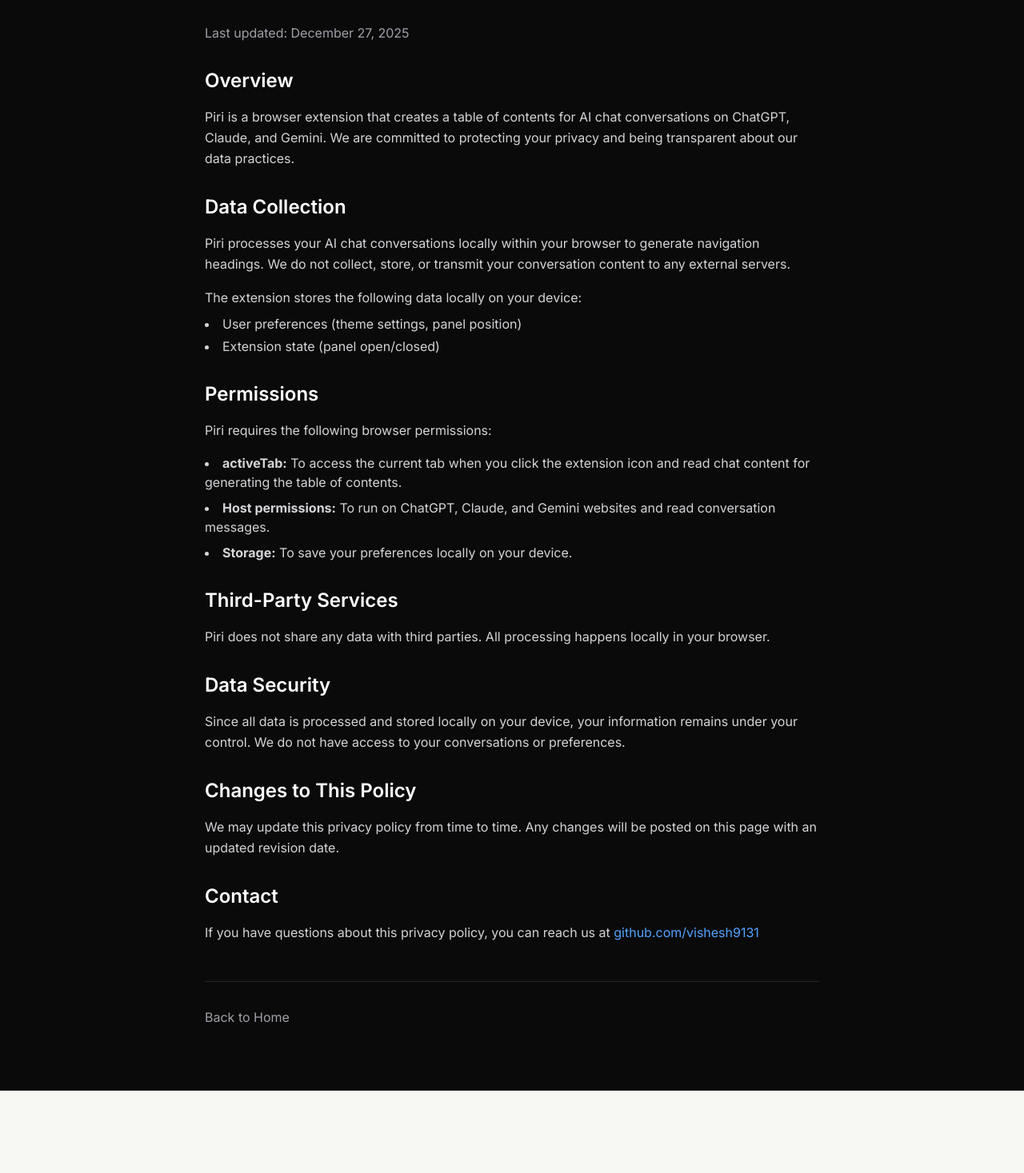
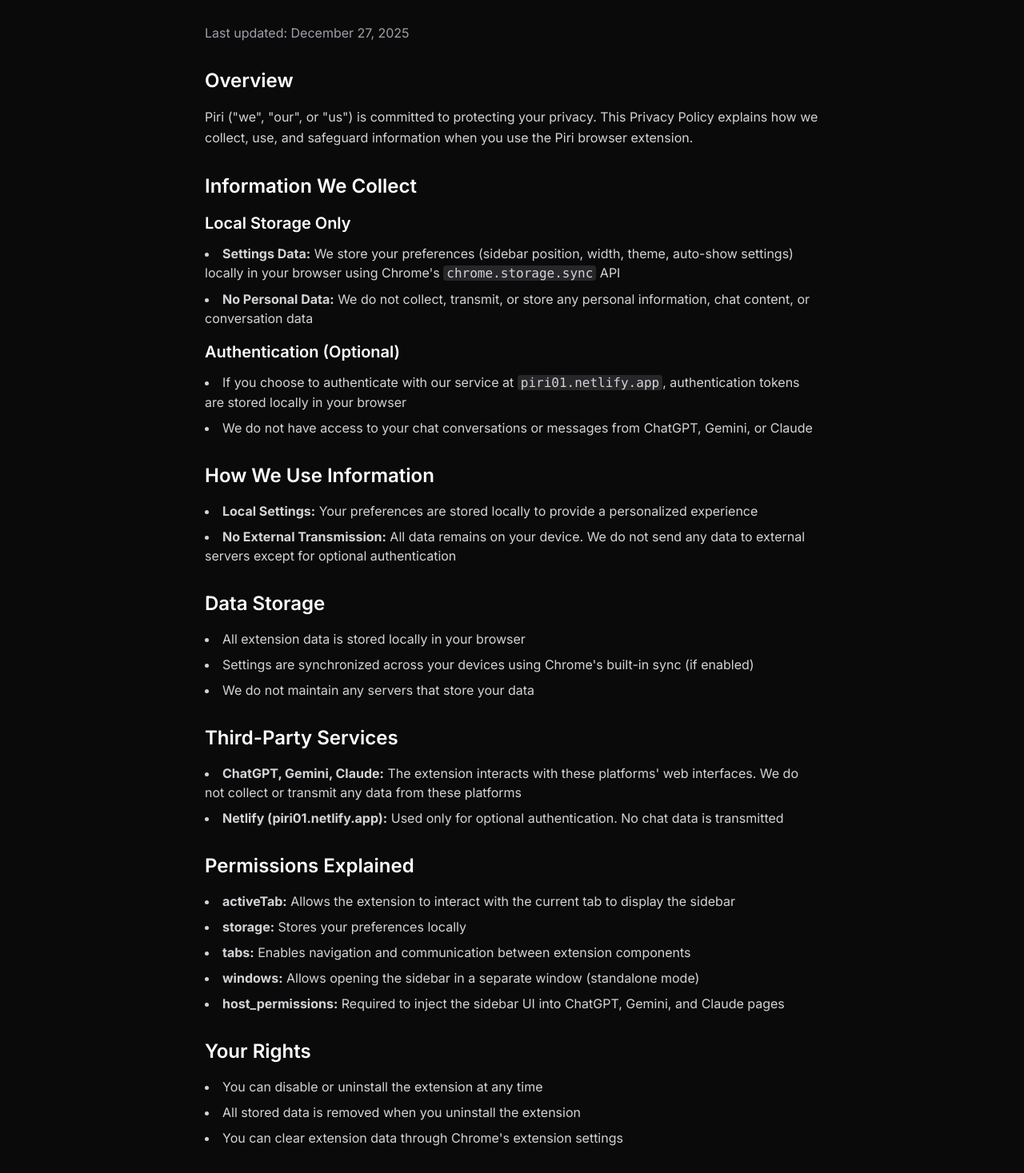
Before and after one commit to vishesh9131/piri-site, a Next.js app: page /privacy in a window 1280 px wide. Shown: the part 123-1590 px from the top of the page at 80% size. Before the commit the page ends 1487 px from the top, so only its background shows below. Built offline with nearby package versions, Linux system fonts and the light colour scheme.

Commit message:
update privacy policy page to match PRIVACY_POLICY.md content

```diff
--- a/src/app/privacy/page.tsx
+++ b/src/app/privacy/page.tsx
@@ -4,92 +4,105 @@ export default function PrivacyPolicy() {
   return (
     <div className="min-h-screen bg-[#0a0a0a] text-white py-20 px-6">
       <div className="max-w-3xl mx-auto">
-        <h1 className="text-4xl font-bold mb-8">Privacy Policy</h1>
+        <h1 className="text-4xl font-bold mb-8">Privacy Policy for Piri Extension</h1>
         <p className="text-zinc-400 mb-8">Last updated: December 27, 2025</p>
 
         <section className="mb-8">
           <h2 className="text-2xl font-semibold mb-4">Overview</h2>
           <p className="text-zinc-300 leading-relaxed">
-            Piri is a browser extension that creates a table of contents for AI chat
-            conversations on ChatGPT, Claude, and Gemini. We are committed to protecting
-            your privacy and being transparent about our data practices.
+            Piri ("we", "our", or "us") is committed to protecting your privacy. This Privacy Policy explains how we collect, use, and safeguard information when you use the Piri browser extension.
           </p>
         </section>
 
         <section className="mb-8">
-          <h2 className="text-2xl font-semibold mb-4">Data Collection</h2>
-          <p className="text-zinc-300 leading-relaxed mb-4">
-            Piri processes your AI chat conversations locally within your browser to
-            generate navigation headings. We do not collect, store, or transmit your
-            conversation content to any external servers.
-          </p>
-          <p className="text-zinc-300 leading-relaxed">
-            The extension stores the following data locally on your device:
-          </p>
-          <ul className="list-disc list-inside text-zinc-300 mt-2 space-y-1">
-            <li>User preferences (theme settings, panel position)</li>
-            <li>Extension state (panel open/closed)</li>
+          <h2 className="text-2xl font-semibold mb-4">Information We Collect</h2>
+
+          <h3 className="text-xl font-semibold mb-3 mt-4">Local Storage Only</h3>
+          <ul className="list-disc list-inside text-zinc-300 space-y-2 mb-4">
+            <li>
+              <strong>Settings Data:</strong> We store your preferences (sidebar position, width, theme, auto-show settings) locally in your browser using Chrome's <code className="bg-zinc-800 px-1 rounded">chrome.storage.sync</code> API
+            </li>
+            <li>
+              <strong>No Personal Data:</strong> We do not collect, transmit, or store any personal information, chat content, or conversation data
+            </li>
+          </ul>
+
+          <h3 className="text-xl font-semibold mb-3 mt-4">Authentication (Optional)</h3>
+          <ul className="list-disc list-inside text-zinc-300 space-y-2">
+            <li>If you choose to authenticate with our service at <code className="bg-zinc-800 px-1 rounded">piri01.netlify.app</code>, authentication tokens are stored locally in your browser</li>
+            <li>We do not have access to your chat conversations or messages from ChatGPT, Gemini, or Claude</li>
           </ul>
         </section>
 
         <section className="mb-8">
-          <h2 className="text-2xl font-semibold mb-4">Permissions</h2>
-          <p className="text-zinc-300 leading-relaxed mb-4">
-            Piri requires the following browser permissions:
-          </p>
+          <h2 className="text-2xl font-semibold mb-4">How We Use Information</h2>
           <ul className="list-disc list-inside text-zinc-300 space-y-2">
-            <li>
-              <strong>activeTab:</strong> To access the current tab when you click the
-              extension icon and read chat content for generating the table of contents.
-            </li>
-            <li>
-              <strong>Host permissions:</strong> To run on ChatGPT, Claude, and Gemini
-              websites and read conversation messages.
-            </li>
-            <li>
-              <strong>Storage:</strong> To save your preferences locally on your device.
-            </li>
+            <li><strong>Local Settings:</strong> Your preferences are stored locally to provide a personalized experience</li>
+            <li><strong>No External Transmission:</strong> All data remains on your device. We do not send any data to external servers except for optional authentication</li>
+          </ul>
+        </section>
+
+        <section className="mb-8">
+          <h2 className="text-2xl font-semibold mb-4">Data Storage</h2>
+          <ul className="list-disc list-inside text-zinc-300 space-y-2">
+            <li>All extension data is stored locally in your browser</li>
+            <li>Settings are synchronized across your devices using Chrome's built-in sync (if enabled)</li>
+            <li>We do not maintain any servers that store your data</li>
           </ul>
         </section>
 
         <section className="mb-8">
           <h2 className="text-2xl font-semibold mb-4">Third-Party Services</h2>
-          <p className="text-zinc-300 leading-relaxed">
-            Piri does not share any data with third parties. All processing happens
-            locally in your browser.
-          </p>
+          <ul className="list-disc list-inside text-zinc-300 space-y-2">
+            <li><strong>ChatGPT, Gemini, Claude:</strong> The extension interacts with these platforms' web interfaces. We do not collect or transmit any data from these platforms</li>
+            <li><strong>Netlify (piri01.netlify.app):</strong> Used only for optional authentication. No chat data is transmitted</li>
+          </ul>
         </section>
 
         <section className="mb-8">
-          <h2 className="text-2xl font-semibold mb-4">Data Security</h2>
-          <p className="text-zinc-300 leading-relaxed">
-            Since all data is processed and stored locally on your device, your
-            information remains under your control. We do not have access to your
-            conversations or preferences.
-          </p>
+          <h2 className="text-2xl font-semibold mb-4">Permissions Explained</h2>
+          <ul className="list-disc list-inside text-zinc-300 space-y-2">
+            <li><strong>activeTab:</strong> Allows the extension to interact with the current tab to display the sidebar</li>
+            <li><strong>storage:</strong> Stores your preferences locally</li>
+            <li><strong>tabs:</strong> Enables navigation and communication between extension components</li>
+            <li><strong>windows:</strong> Allows opening the sidebar in a separate window (standalone mode)</li>
+            <li><strong>host_permissions:</strong> Required to inject the sidebar UI into ChatGPT, Gemini, and Claude pages</li>
+          </ul>
+        </section>
+
+        <section className="mb-8">
+          <h2 className="text-2xl font-semibold mb-4">Your Rights</h2>
+          <ul className="list-disc list-inside text-zinc-300 space-y-2">
+            <li>You can disable or uninstall the extension at any time</li>
+            <li>All stored data is removed when you uninstall the extension</li>
+            <li>You can clear extension data through Chrome's extension settings</li>
+          </ul>
         </section>
 
         <section className="mb-8">
           <h2 className="text-2xl font-semibold mb-4">Changes to This Policy</h2>
           <p className="text-zinc-300 leading-relaxed">
-            We may update this privacy policy from time to time. Any changes will be
-            posted on this page with an updated revision date.
+            We may update this Privacy Policy from time to time. We will notify you of any changes by updating the "Last Updated" date.
           </p>
         </section>
 
         <section className="mb-8">
-          <h2 className="text-2xl font-semibold mb-4">Contact</h2>
+          <h2 className="text-2xl font-semibold mb-4">Contact Us</h2>
           <p className="text-zinc-300 leading-relaxed">
-            If you have questions about this privacy policy, you can reach us at{' '}
-            <a
-              href="https://github.com/vishesh9131"
-              target="_blank"
-              rel="noopener noreferrer"
-              className="text-blue-400 hover:underline"
-            >
-              github.com/vishesh9131
-            </a>
+            If you have questions about this Privacy Policy, please contact us through the extension's support channels.
           </p>
+        </section>
+
+        <section className="mb-8">
+          <h2 className="text-2xl font-semibold mb-4">Compliance</h2>
+          <p className="text-zinc-300 leading-relaxed mb-2">
+            This extension complies with:
+          </p>
+          <ul className="list-disc list-inside text-zinc-300 space-y-1">
+            <li>Chrome Web Store Developer Program Policies</li>
+            <li>General Data Protection Regulation (GDPR) - as we do not collect personal data</li>
+            <li>California Consumer Privacy Act (CCPA) - as we do not sell or share user data</li>
+          </ul>
         </section>
 
         <div className="mt-12 pt-8 border-t border-zinc-800">
```
